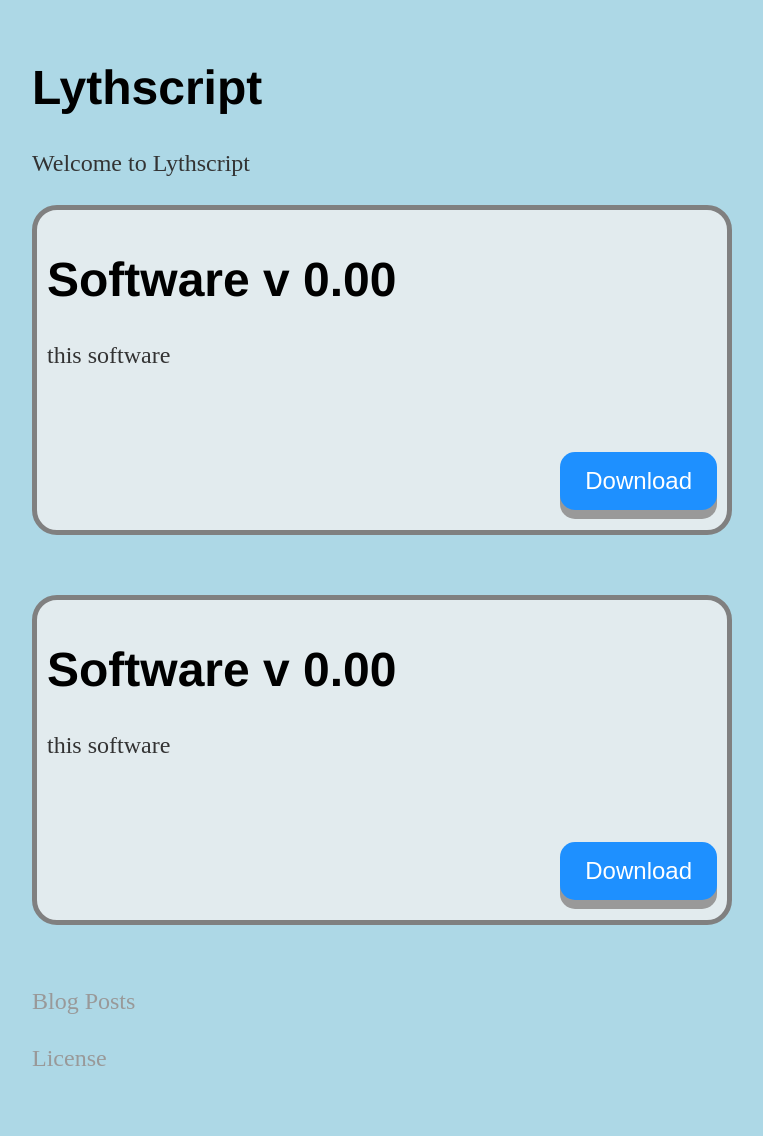
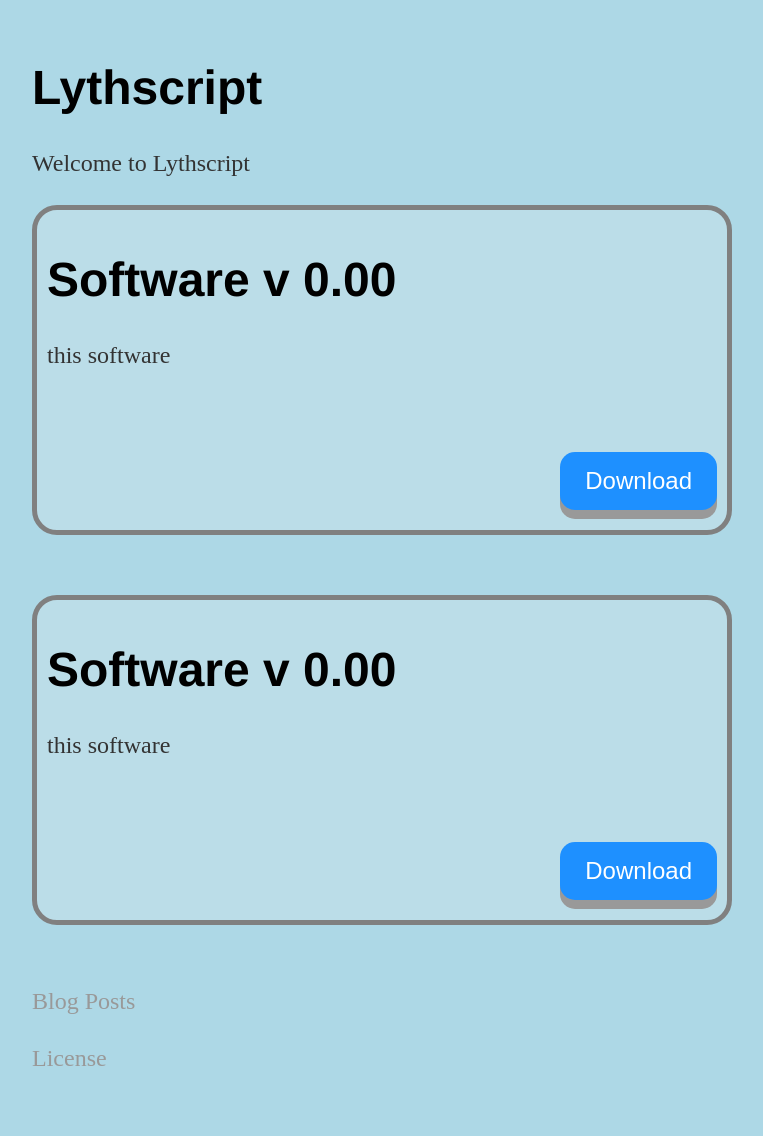
Before and after one commit to lythscript/lythscript.github.io, a Jekyll site: the page built from index.html, in a window 1280 px wide. Shown: the whole page, without its empty margins (160-923 px from the left). Built offline with Jekyll 4.4.1, drawn with Linux system fonts in a browser that asks for light colours.

Commit message:
Update main.css

```diff
--- a/css/main.css
+++ b/css/main.css
@@ -7,7 +7,7 @@
   margin: 0;
   margin-bottom: 60px;
   position: relative;
-  background-color: rgba(240,240,240,0.8);
+  background-color: rgba(240,240,240,0.2);
 }
 
 body {
```
